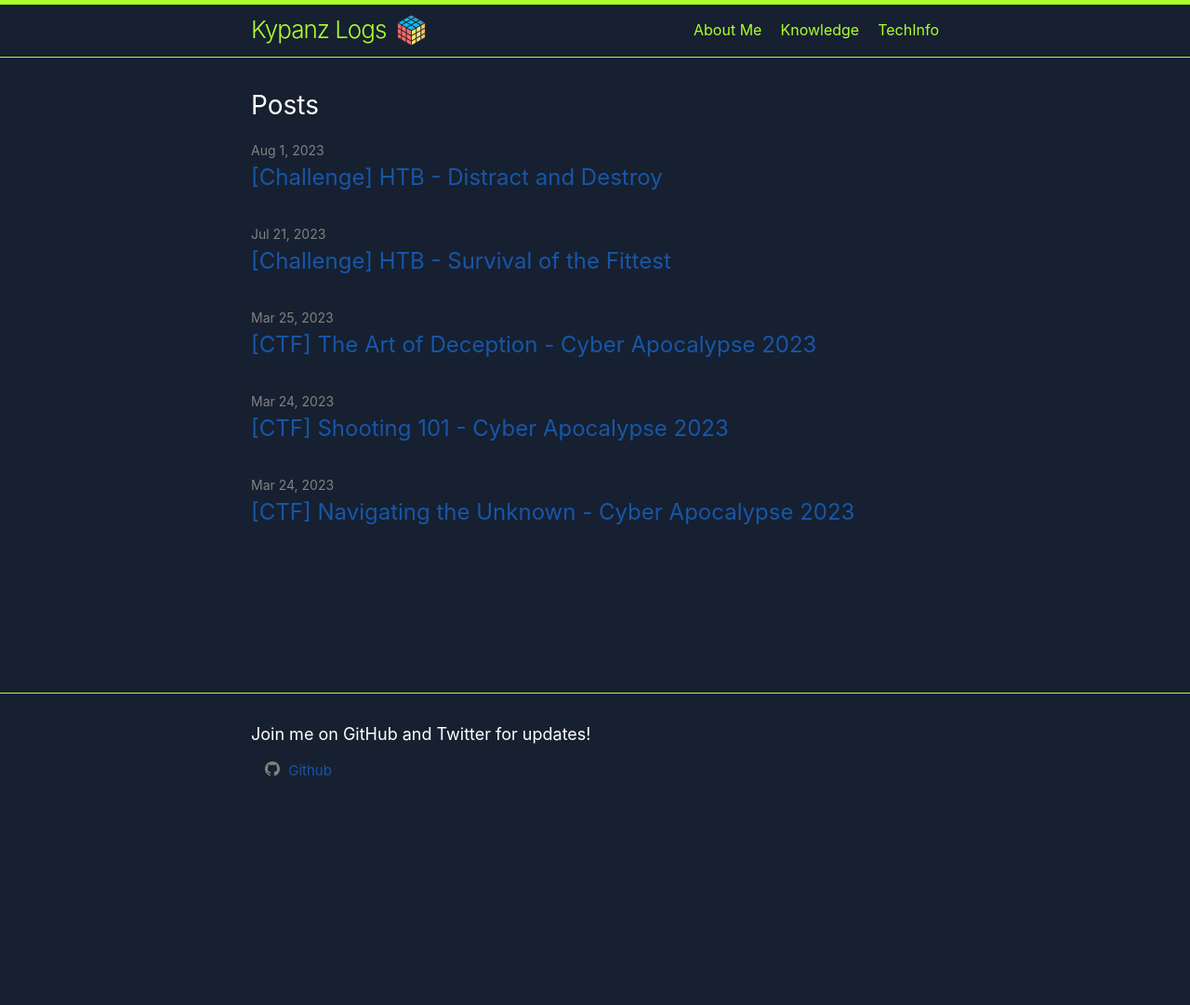
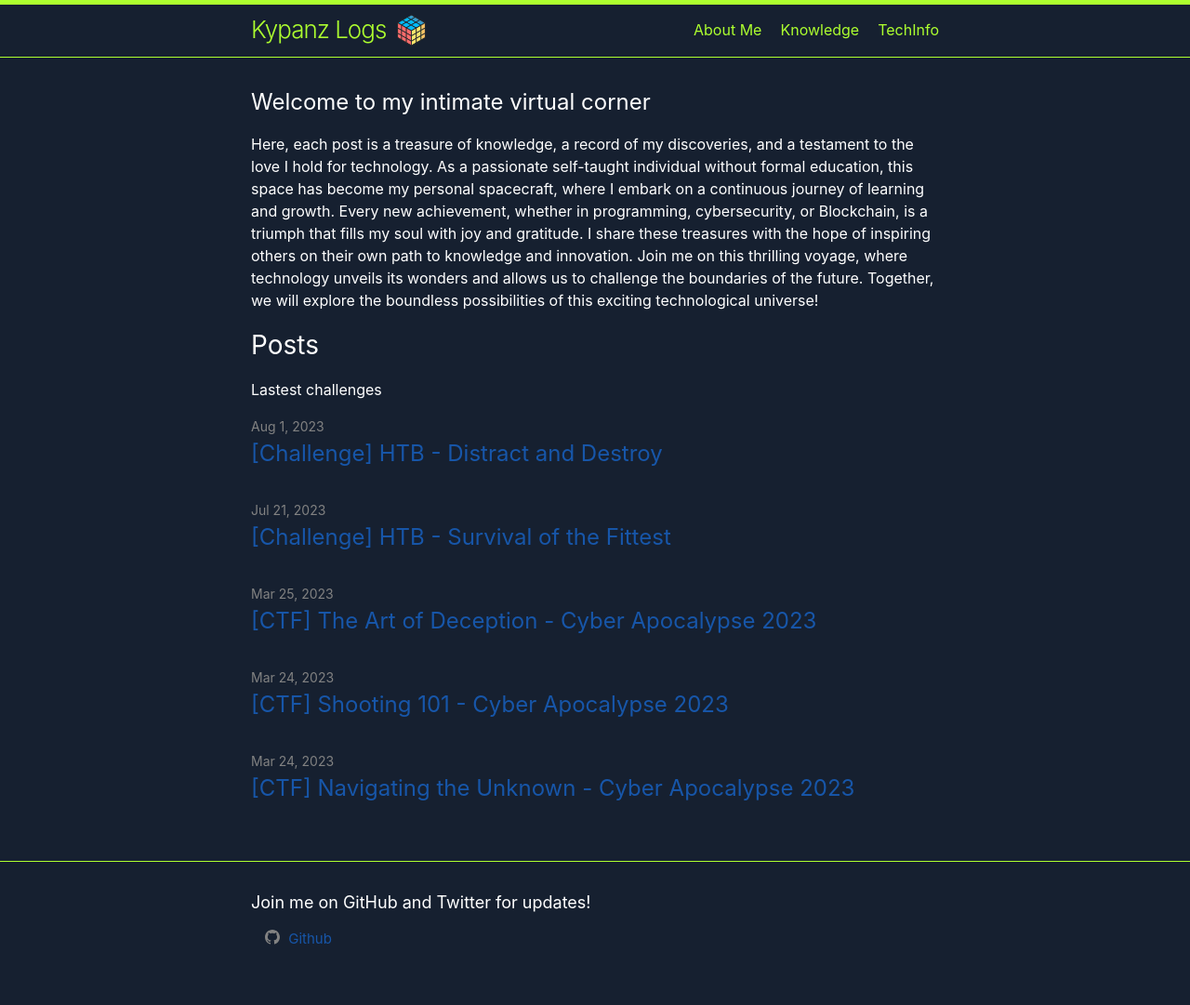
Before and after one commit to kypanz/kypanz.github.io, a Jekyll site: the page built from index.markdown, in a window 1280 px wide. Shown: the whole page at 93% size. Built offline with Jekyll 4.4.1, drawn with Linux system fonts in a browser that asks for light colours; before the commit the page ends 900 px from its top, so only the background shows below that.

Commit message:
adding a better presentation, i like it :)

```diff
--- a/_layouts/home.html
+++ b/_layouts/home.html
@@ -11,6 +11,9 @@ layout: default
 
   {%- if site.posts.size > 0 -%}
     <h2 class="post-list-heading">{{ page.list_title | default: "Posts" }}</h2>
+
+    <p>Lastest challenges</p>
+
     <ul class="post-list">
       {%- for post in site.posts -%}
       <li>
--- a/index.markdown
+++ b/index.markdown
@@ -4,3 +4,21 @@
 
 layout: home
 ---
+
+## Welcome to my intimate virtual corner
+
+Here, each post is a treasure of knowledge,
+a record of my discoveries, and a testament to
+the love I hold for technology.
+As a passionate self-taught individual without
+formal education, this space has become my personal
+spacecraft, where I embark on a continuous journey of
+learning and growth. Every new achievement, whether in
+programming, cybersecurity, or Blockchain, is a triumph
+that fills my soul with joy and gratitude.
+I share these treasures with the hope of inspiring others
+on their own path to knowledge and innovation.
+Join me on this thrilling voyage, where technology unveils
+its wonders and allows us to challenge the boundaries of the future.
+Together, we will explore the boundless possibilities of this exciting
+technological universe!
```
